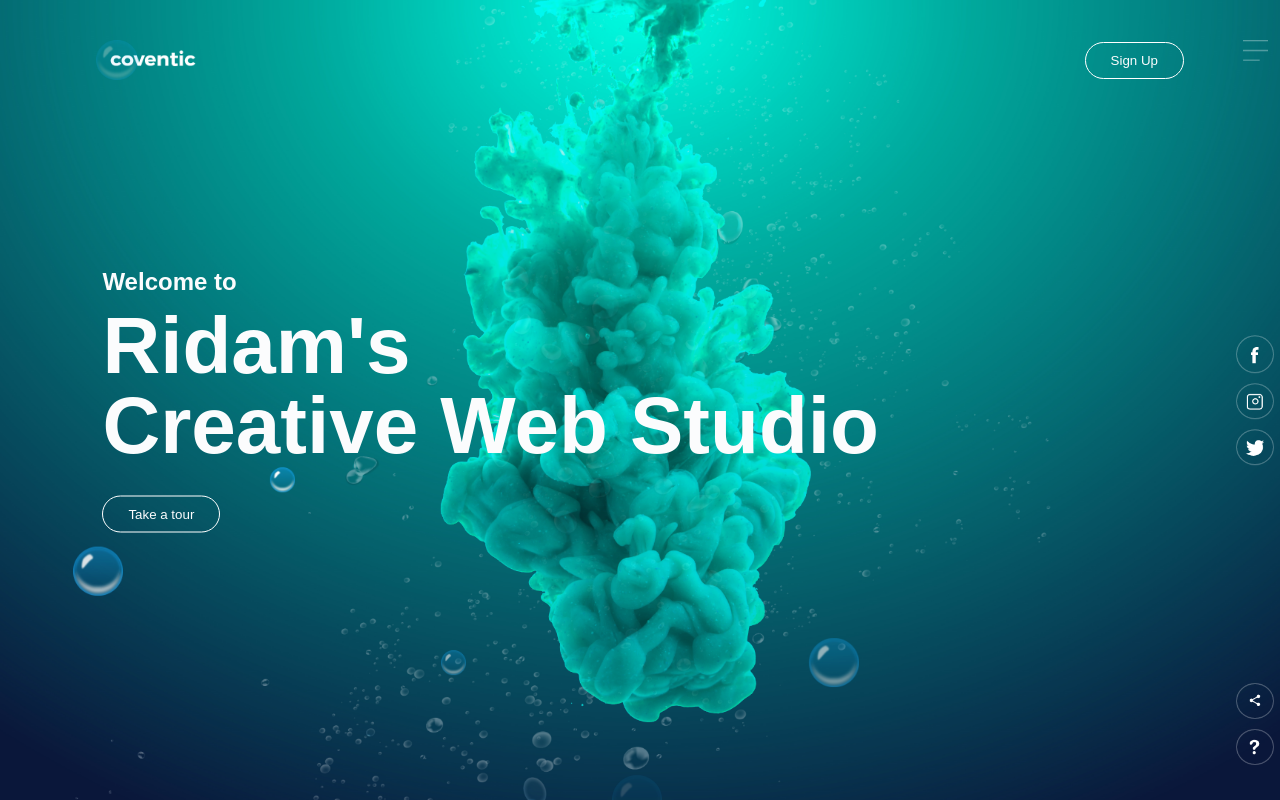
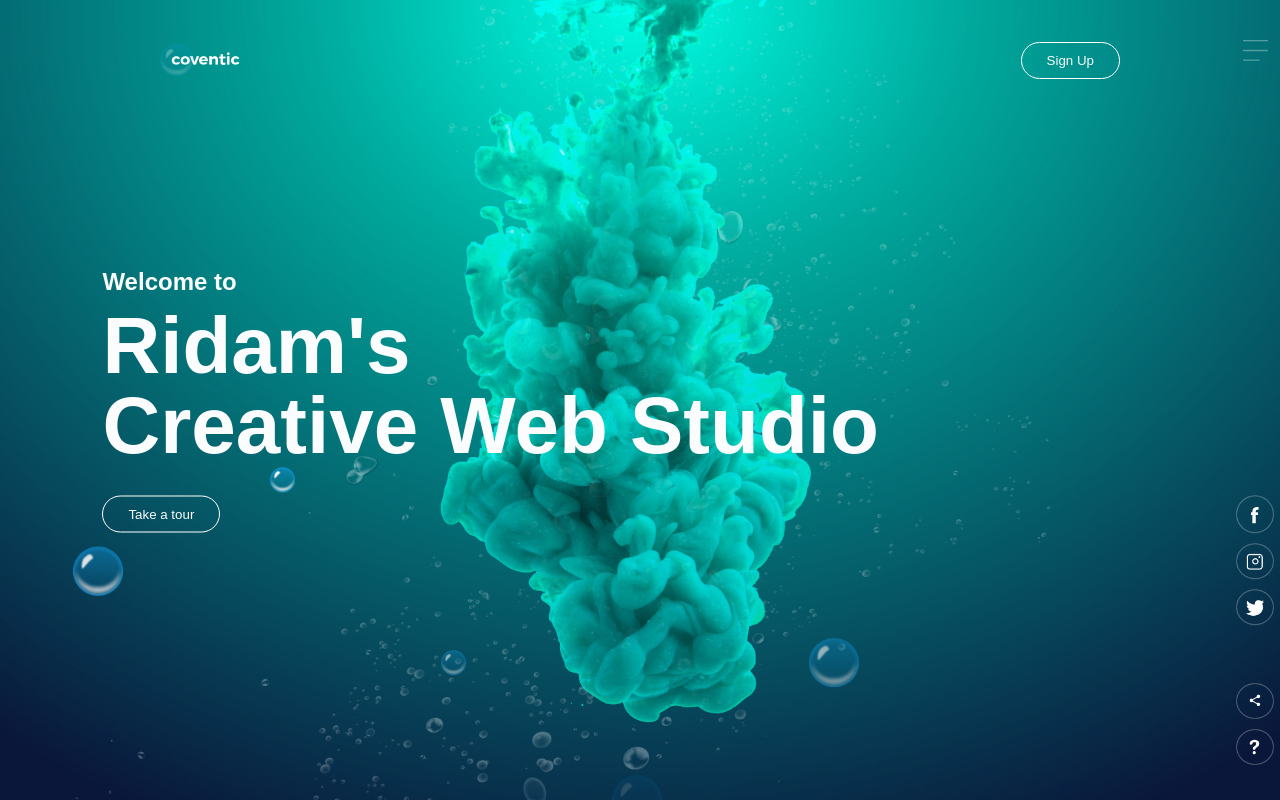
Before and after one commit to rhazra-003/Animated_Web_Page, a plain HTML site: page index.html in a window 1280 px wide. Drawn offline with Linux system fonts and the light colour scheme.

Commit message:
Update style.css

```diff
--- a/style.css
+++ b/style.css
@@ -15,12 +15,12 @@
 }
 
 .logo{
-	width: 100px;
+	width: 80px;
 	cursor: pointer;
 }
 
 .navbar{
-	width: 85%;
+	width: 75%;
 	height: 15%;
 	margin: auto;
 	display: flex;
@@ -79,7 +79,7 @@ h1{
 	width: 50px;
 	text-align: center;
 	position: absolute;
-	top: 50%;
+	top: 70%;
 	transform: translateY(-50%);
 }
 
```
